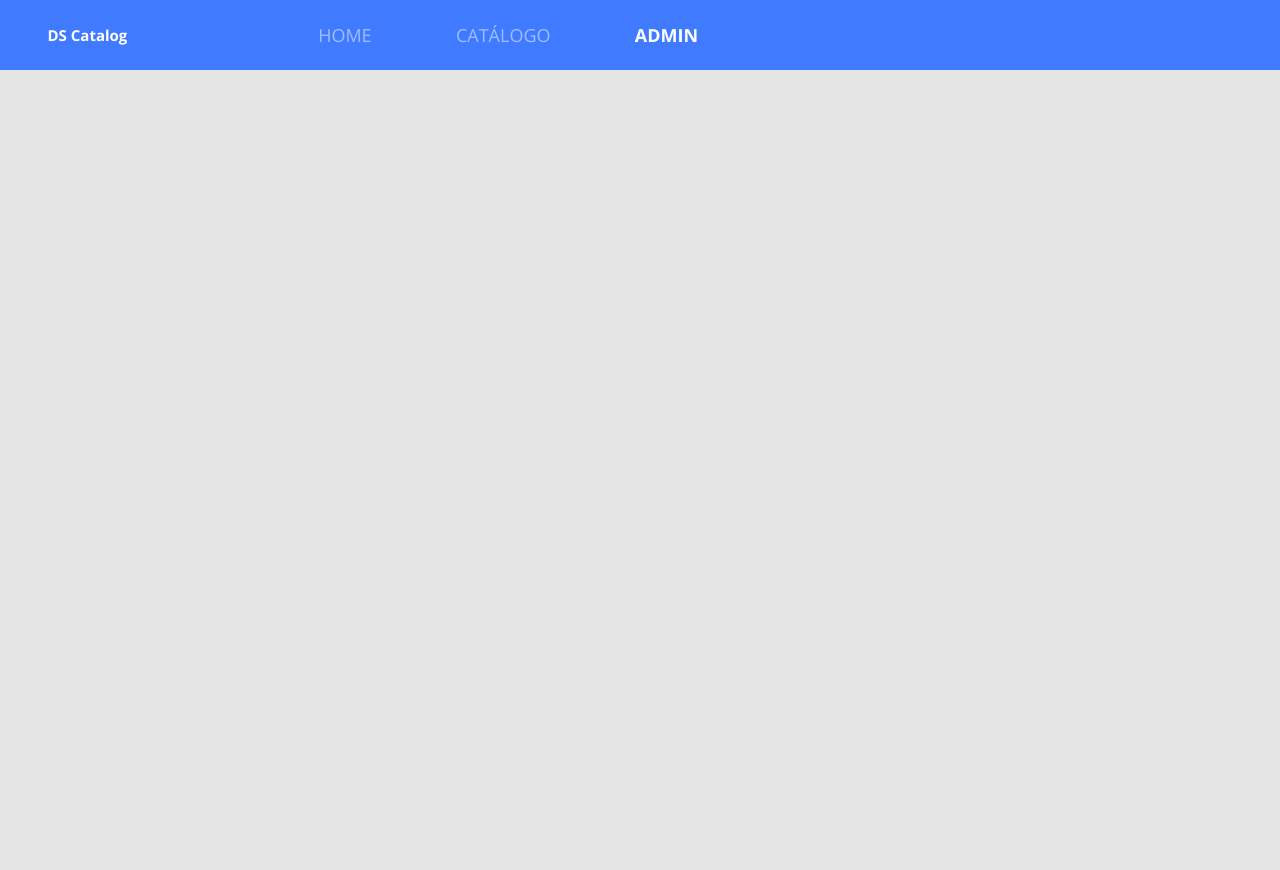
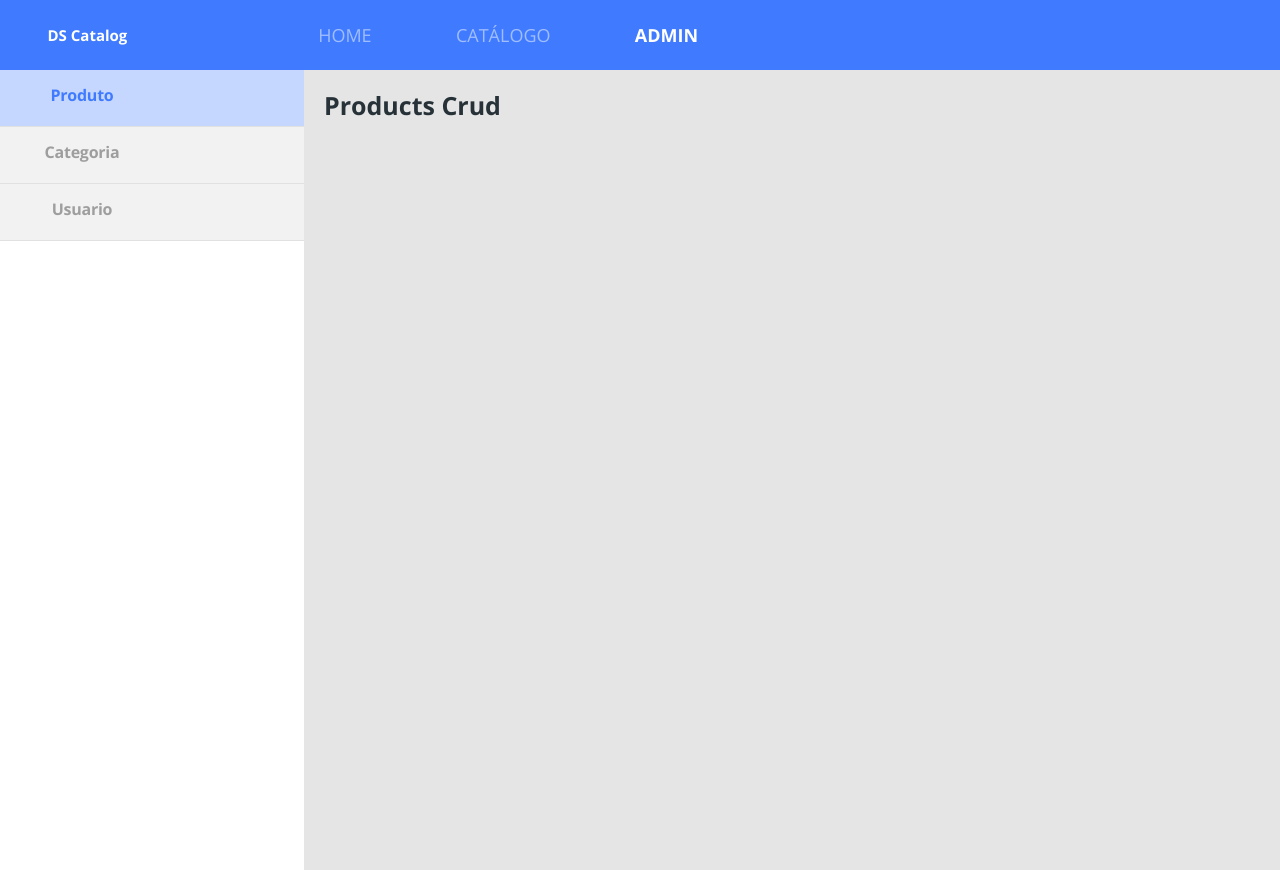
Before and after one commit to MarioLucas0/DSCatalog, a React (Create React App) app in the folder frontweb/: page /admin/products in a window 1280 px wide. Before the commit the page ends 800 px from the top, so only its background shows below. Built offline with nearby package versions, Linux system fonts and the light colour scheme.

Commit message:
routes page admin

```diff
--- a/frontweb/src/Routes.tsx
+++ b/frontweb/src/Routes.tsx
@@ -1,4 +1,4 @@
-import { BrowserRouter, Routes, Route } from 'react-router-dom'
+import { BrowserRouter, Routes, Route, Navigate } from 'react-router-dom'
 
 import ProductDetails from 'pages/ProductDetails'
 import Navbar from './components/Navbar/index'
@@ -13,7 +13,15 @@ const Rotas = () => (
       <Route path="/" element={<Home />} />
       <Route path="/products" element={<Catalog />} />
       <Route path="/products/:productId" element={<ProductDetails />} />
-      <Route path="/admin" element={<Admin />} />
+      <Route path="/admin" element={<Admin />}>
+        <Route
+          path="/admin"
+          element={<Navigate replace to="/admin/products" />}
+        ></Route>
+        <Route path="/admin/products" element={<h1>Products Crud</h1>}></Route>
+        <Route path="/admin/category" element={<h1>Category Crud</h1>}></Route>
+        <Route path="/admin/user"></Route>
+      </Route>
     </Routes>
     <Routes />
   </BrowserRouter>
--- a/frontweb/src/pages/Admin/Navbar/index.tsx
+++ b/frontweb/src/pages/Admin/Navbar/index.tsx
@@ -1,3 +1,4 @@
+import { NavLink } from 'react-router-dom'
 import './style.css'
 
 const Navbar = () => {
@@ -5,19 +6,19 @@ const Navbar = () => {
     <nav className="admin-nav-container">
       <ul>
         <li>
-          <a href="" className="admin-nav-item active">
+          <NavLink to="/admin/products" className="admin-nav-item active">
             <p>Produto</p>
-          </a>
+          </NavLink>
         </li>
         <li>
-          <a href="" className="admin-nav-item">
+          <NavLink to="/admin/category" className="admin-nav-item">
             <p>Categoria</p>
-          </a>
+          </NavLink>
         </li>
         <li>
-          <a href="" className="admin-nav-item">
+          <NavLink to="/admin/user" className="admin-nav-item">
             <p>Usuario</p>
-          </a>
+          </NavLink>
         </li>
       </ul>
     </nav>
--- a/frontweb/src/pages/Admin/Navbar/style.css
+++ b/frontweb/src/pages/Admin/Navbar/style.css
@@ -7,6 +7,7 @@
 }
 .admin-nav-container {
   padding: 1rem;
+  height: 100vh;
   background-color: white;
 }
 .admin-nav-item {
--- a/frontweb/src/pages/Admin/index.tsx
+++ b/frontweb/src/pages/Admin/index.tsx
@@ -1,16 +1,18 @@
+import { Route, Routes, Link, Outlet } from 'react-router-dom'
 import Navbar from './Navbar/index'
 import './style.css'
 
 const Admin = () => {
   return (
-    <div className="admin-container">
-      <Navbar />
-      <h1>navbar</h1>
+    <>
+      <div className="admin-container">
+        <Navbar />
 
-      <div className="admin-content">
-        <h1>ok</h1>
+        <div className="admin-content">
+          <Outlet />
+        </div>
       </div>
-    </div>
+    </>
   )
 }
 
```
